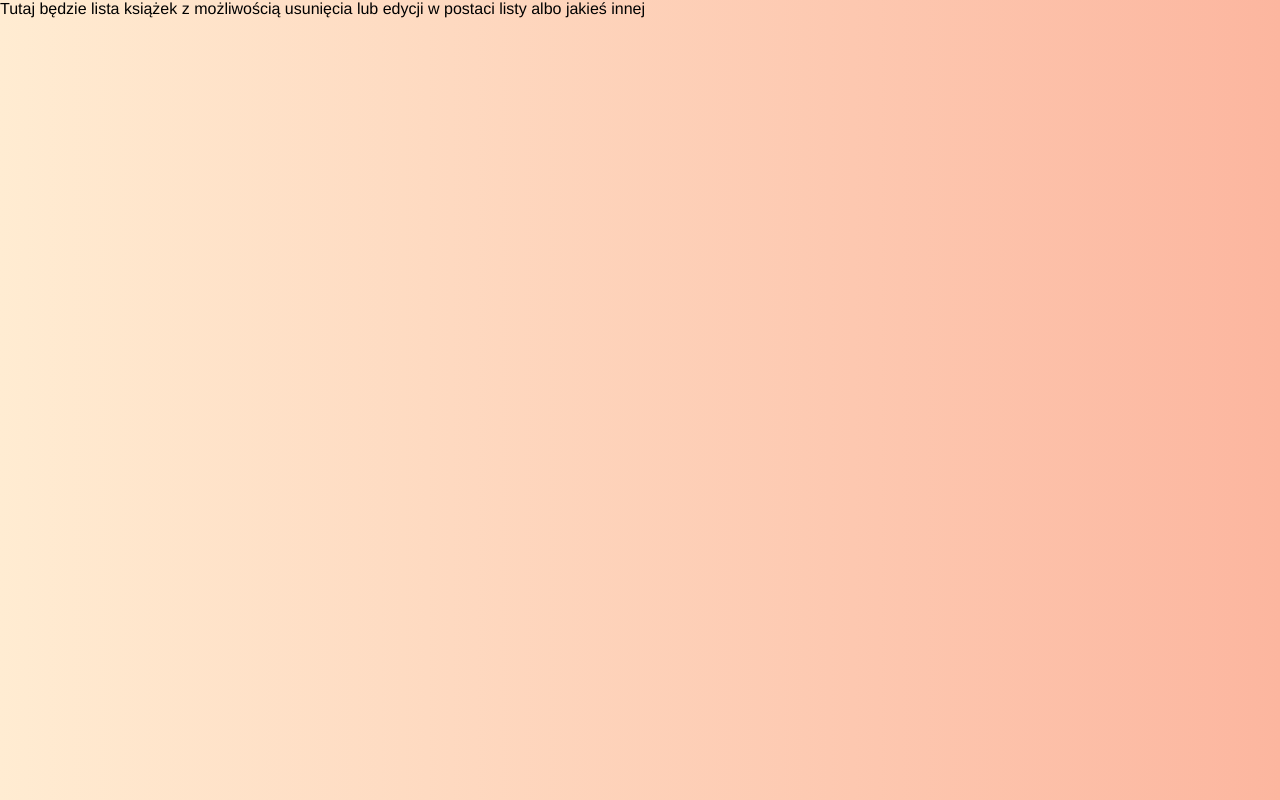
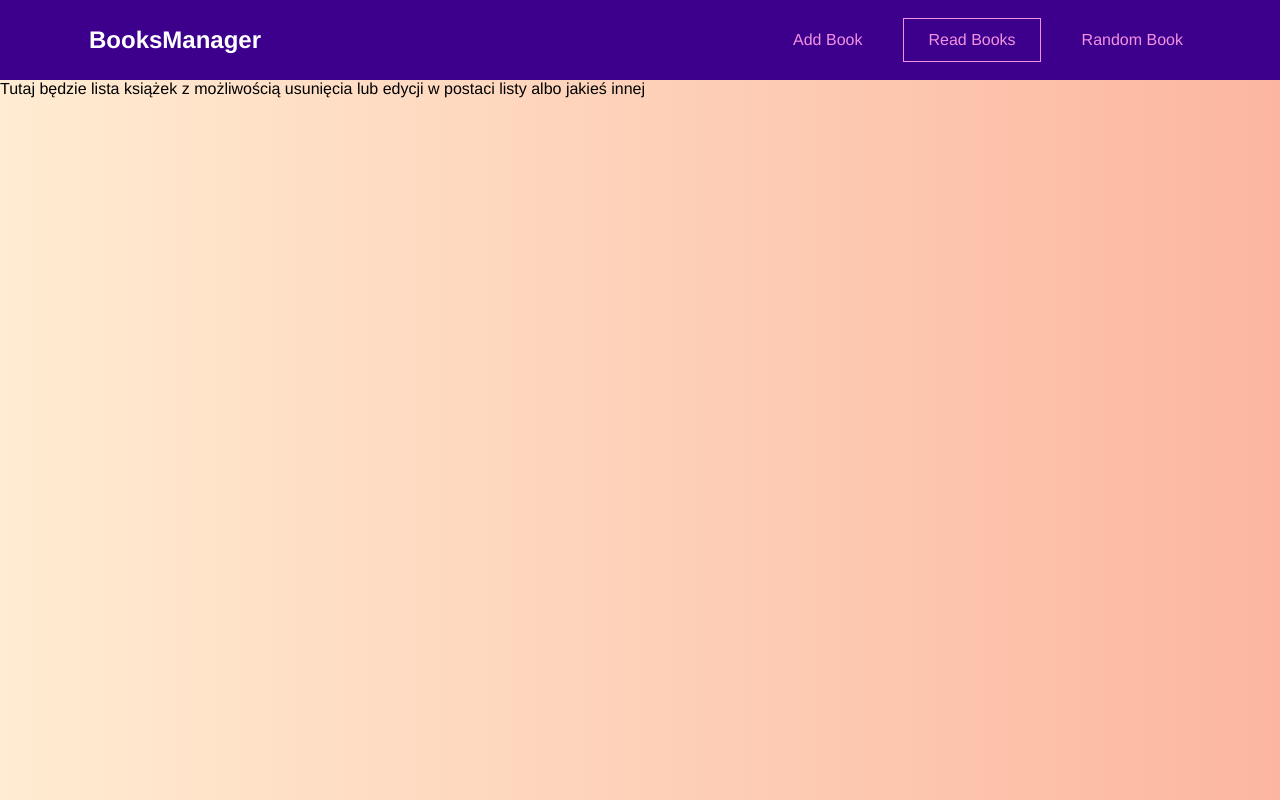
Before and after one commit to trybo/Mock-a-book-Manager, a Vue app: page /#/readbooks in a window 1280 px wide. Built offline with nearby package versions, Linux system fonts and the light colour scheme.

Commit message:
Added TheHeader as a logo&navbar for pages

```diff
--- /dev/null
+++ b/src/components/TheHeader.vue
@@ -0,0 +1,81 @@
+<template>
+  <header>
+    <nav>
+      <h1>
+        <router-link to="/">BooksManager</router-link>
+      </h1>
+      <ul>
+        <li>
+          <router-link to="/addbook">Add Book</router-link>
+        </li>
+        <li>
+          <router-link to="/readbooks">Read Books</router-link>
+        </li>
+        <li>
+          <router-link to="/randombook">Random Book</router-link>
+        </li>
+      </ul>
+    </nav>
+  </header>
+</template>
+
+<style scoped>
+header {
+  width: 100%;
+  height: 5rem;
+  background-color: #3d008d;
+  display: flex;
+  justify-content: center;
+  align-items: center;
+}
+
+header a {
+  text-decoration: none;
+  color: #f391e3;
+  display: inline-block;
+  padding: 0.75rem 1.5rem;
+  border: 1px solid transparent;
+}
+
+a:active,
+a:hover,
+a.router-link-active {
+  border: 1px solid #f391e3;
+}
+
+h1 {
+  margin: 0;
+}
+
+h1 a {
+  color: white;
+  margin: 0;
+}
+
+h1 a:hover,
+h1 a:active,
+h1 a.router-link-active {
+  border-color: transparent;
+}
+
+header nav {
+  width: 90%;
+  margin: auto;
+  display: flex;
+  justify-content: space-between;
+  align-items: center;
+}
+
+header ul {
+  list-style: none;
+  margin: 0;
+  padding: 0;
+  display: flex;
+  justify-content: center;
+  align-items: center;
+}
+
+li {
+  margin: 0 0.5rem;
+}
+</style>
--- a/src/views/AddBook.vue
+++ b/src/views/AddBook.vue
@@ -1,3 +1,4 @@
 <template>
+<TheHeader />
     <p>Tutaj się będzie dodawało książkę</p>
 </template>
--- a/src/views/RandomBook.vue
+++ b/src/views/RandomBook.vue
@@ -1,3 +1,4 @@
 <template>
-    <p>Tutaj będzie losowanie i wyświetlenie randomowej książki</p>
+  <TheHeader />
+  <p>Tutaj będzie losowanie i wyświetlenie randomowej książki</p>
 </template>
--- a/src/views/ReadBooks.vue
+++ b/src/views/ReadBooks.vue
@@ -1,3 +1,7 @@
 <template>
-    <p>Tutaj będzie lista książek z możliwością usunięcia lub edycji w postaci listy albo jakieś innej</p>
+  <TheHeader />
+  <p>
+    Tutaj będzie lista książek z możliwością usunięcia lub edycji w postaci
+    listy albo jakieś innej
+  </p>
 </template>
```
Also changed, not shown: src/main.js (+10 -1 lines).
